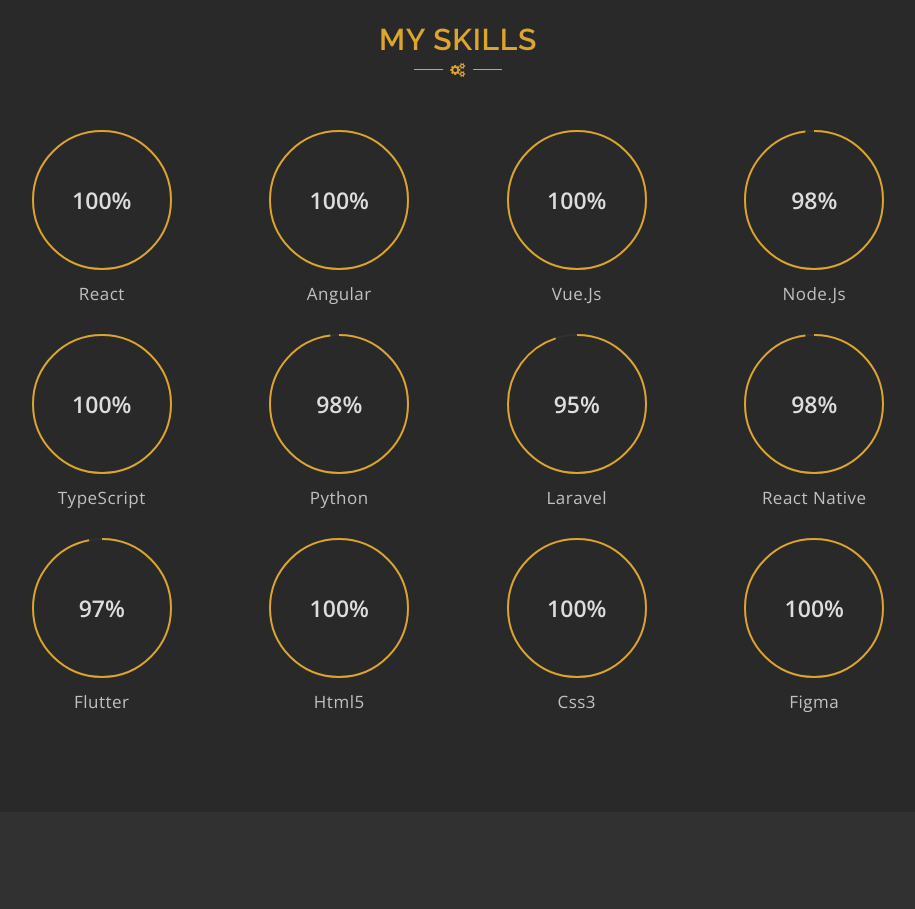
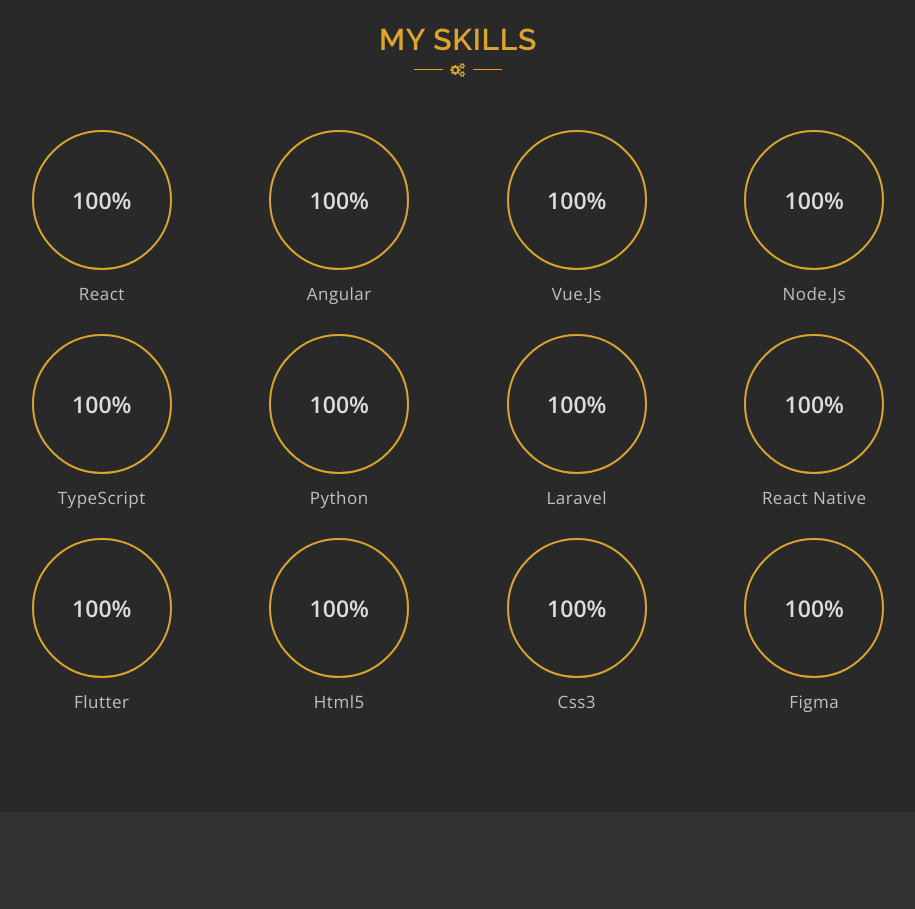
Before and after one commit to Dreamskyinfo/evgeniy-portfolio, a plain HTML site: page index.html in a window 1280 px wide. Shown: the part 3020-3929 px from the top of the page, without its empty margins (307-1222 px from the left). Drawn offline with nearby package versions, Linux system fonts and the light colour scheme.

Commit message:
my skill

```diff
--- a/css/main.css
+++ b/css/main.css
@@ -565,6 +565,7 @@ h6 {
 }
 
 .about-me .about-image img {
+    width: 100%;
     position: relative;
     opacity: .6;
 }
--- a/index.html
+++ b/index.html
@@ -307,7 +307,7 @@
                         </div>
                         <div class="col-md-3 col-sm-6 col-xs-6 skill-xs">
                             <div class="box">
-                                <div class="chart" data-percent="98">98%</div>
+                                <div class="chart" data-percent="100">100%</div>
                                 <h4>Node.Js</h4>
                             </div>
                         </div>
@@ -319,25 +319,25 @@
                         </div>
                         <div class="col-md-3 col-sm-6 col-xs-6 skill-xs">
                             <div class="box">
-                                <div class="chart" data-percent="98">98%</div>
+                                <div class="chart" data-percent="100">100%</div>
                                 <h4>Python</h4>
                             </div>
                         </div>
                         <div class="col-md-3 col-sm-6 col-xs-6 skill-xs">
                             <div class="box">
-                                <div class="chart" data-percent="95">95%</div>
+                                <div class="chart" data-percent="100">100%</div>
                                 <h4>Laravel</h4>
                             </div>
                         </div>
                         <div class="col-md-3 col-sm-6 col-xs-6 skill-xs">
                             <div class="box">
-                                <div class="chart" data-percent="98">98%</div>
+                                <div class="chart" data-percent="100">100%</div>
                                 <h4>React Native</h4>
                             </div>
                         </div>
                         <div class="col-md-3 col-sm-6 col-xs-6 skill-xs">
                             <div class="box">
-                                <div class="chart" data-percent="97">97%</div>
+                                <div class="chart" data-percent="100">100%</div>
                                 <h4>Flutter</h4>
                             </div>
                         </div>
```
